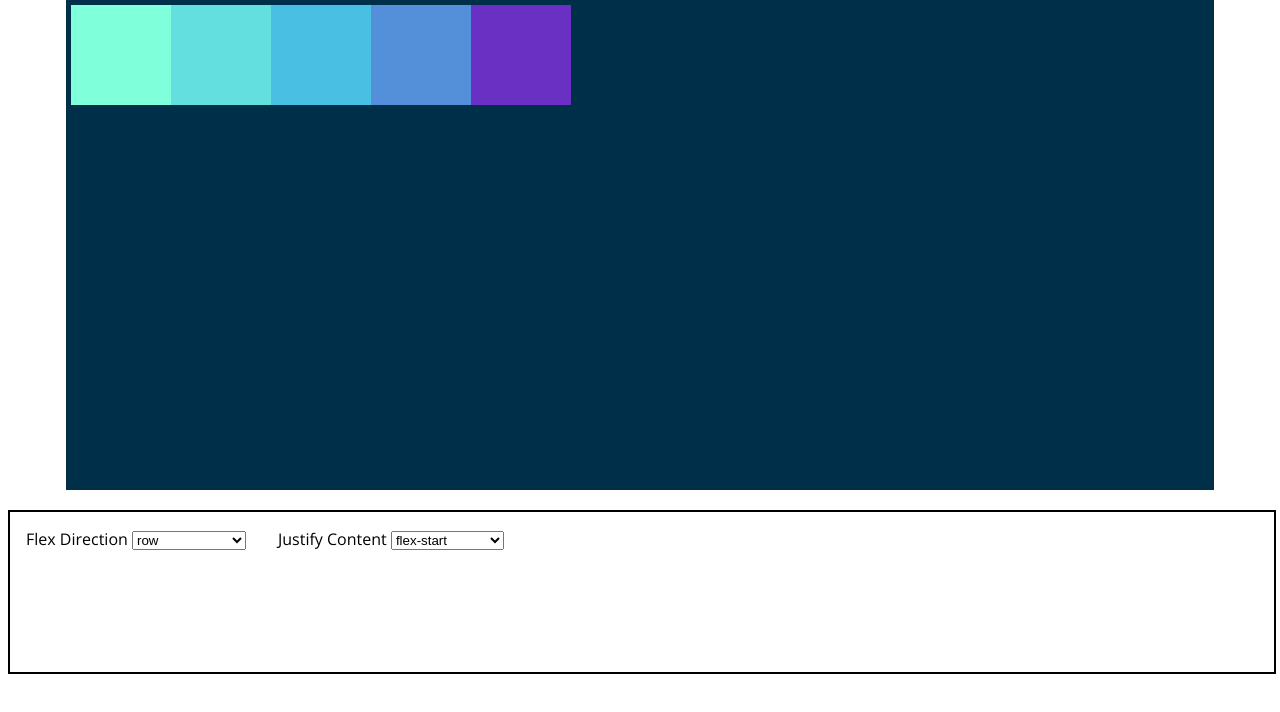
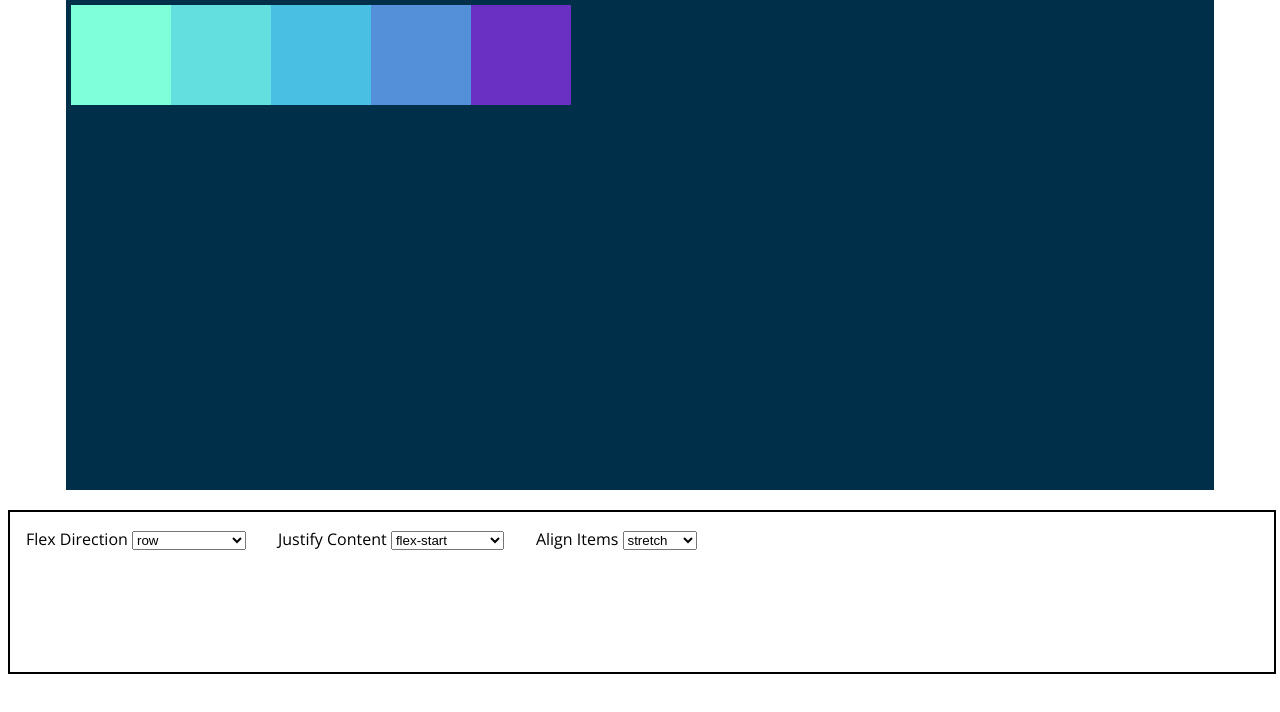
Before and after one commit to edutcher/Flexbox_Fun, a plain HTML site: page index.html in a window 1280 px wide. Shown: the part 86-798 px from the top of the page. Drawn offline with nearby package versions, Linux system fonts and the light colour scheme.

Commit message:
added align Items

```diff
--- a/assets/script.js
+++ b/assets/script.js
@@ -1,6 +1,7 @@
 const direction = document.getElementById('direction');
 const contanier = document.getElementById('container');
 const justify = document.getElementById('justify');
+const align = document.getElementById('align');
 
 direction.addEventListener('change', function() {
     contanier.style.flexDirection = direction.value;
@@ -9,3 +10,7 @@ direction.addEventListener('change', function() {
 justify.addEventListener('change', function() {
     contanier.style.justifyContent = justify.value;
 });
+
+align.addEventListener('change', function() {
+    contanier.style.alignItems = align.value;
+});
--- a/index.html
+++ b/index.html
@@ -39,6 +39,15 @@
                 <option value="space-evenly">space-evenly</option>
             </select>
         </label>
+        <label for="alignItems">Align Items
+            <select id="align" name="alignItems">
+                <option value="stretch">stretch</option>
+                <option value="flex-start">flex-start</option>
+                <option value="flex-end">flex-end</option>
+                <option value="center">center</option>
+                <option value="baseline">baseline</option>
+            </select>
+        </label>
     </section>
     <script src="assets/script.js"></script>
 </body>
```
